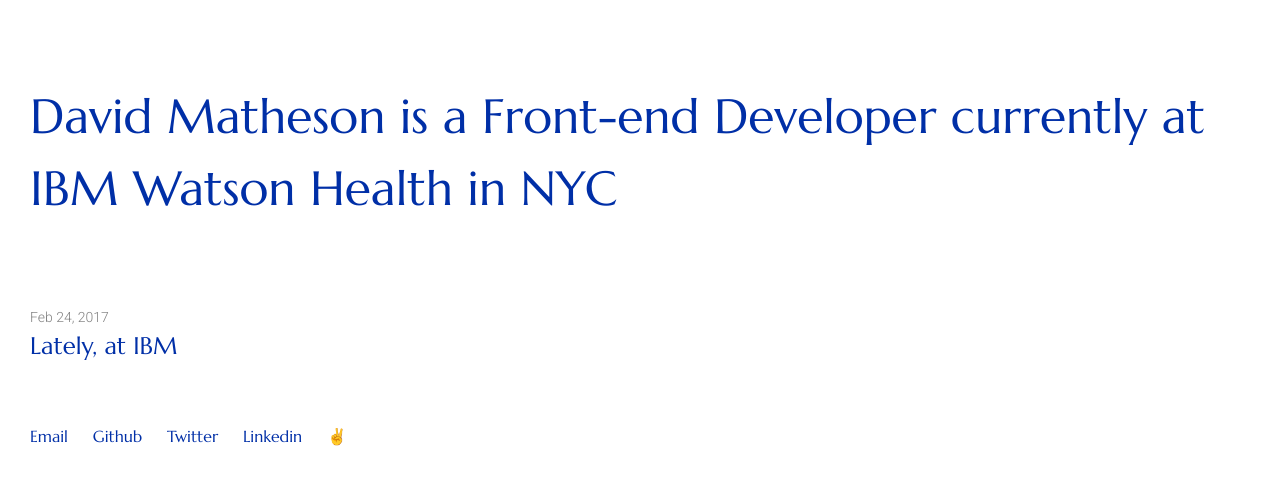
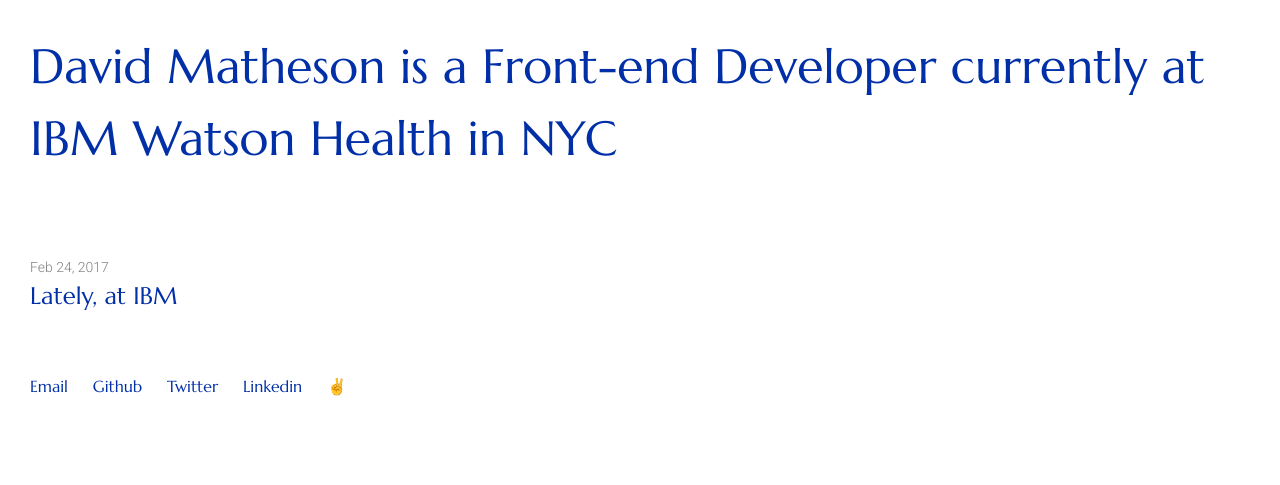
Before and after one commit to mathesond2/davidmatheson.me, a Jekyll site: the page built from index.html, in a window 1280 px wide. Shown: the top 485 px of the page. Built offline with Jekyll 4.4.1, drawn with Linux system fonts in a browser that asks for light colours.

Commit message:
removed massive margin-top

```diff
--- a/_sass/01-utilities/_global-variables.scss
+++ b/_sass/01-utilities/_global-variables.scss
@@ -34,5 +34,4 @@
 $content-width                 : 800px;
 $content-width--smallest       : 445px;
 $content-width--largest        : 1400px;
-$page-heading-margin-top       : 50px;
 $page-heading-margin-bottom    : 80px;
--- a/_sass/03-layout/_index.scss
+++ b/_sass/03-layout/_index.scss
@@ -8,7 +8,6 @@
 }
 
 .page-heading {
-   margin-top: $page-heading-margin-top;
    margin-bottom: $page-heading-margin-bottom;
    font: {
       size: $font-size-page-heading;
```
